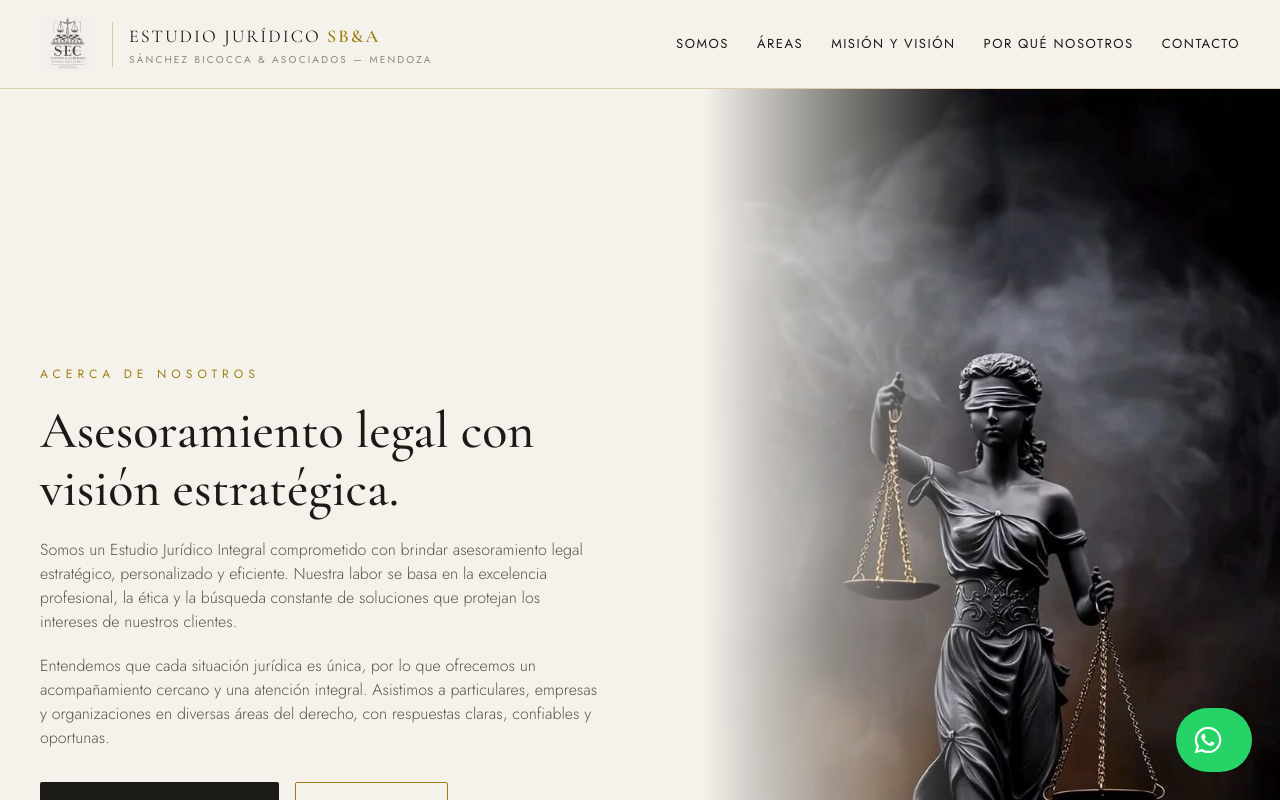
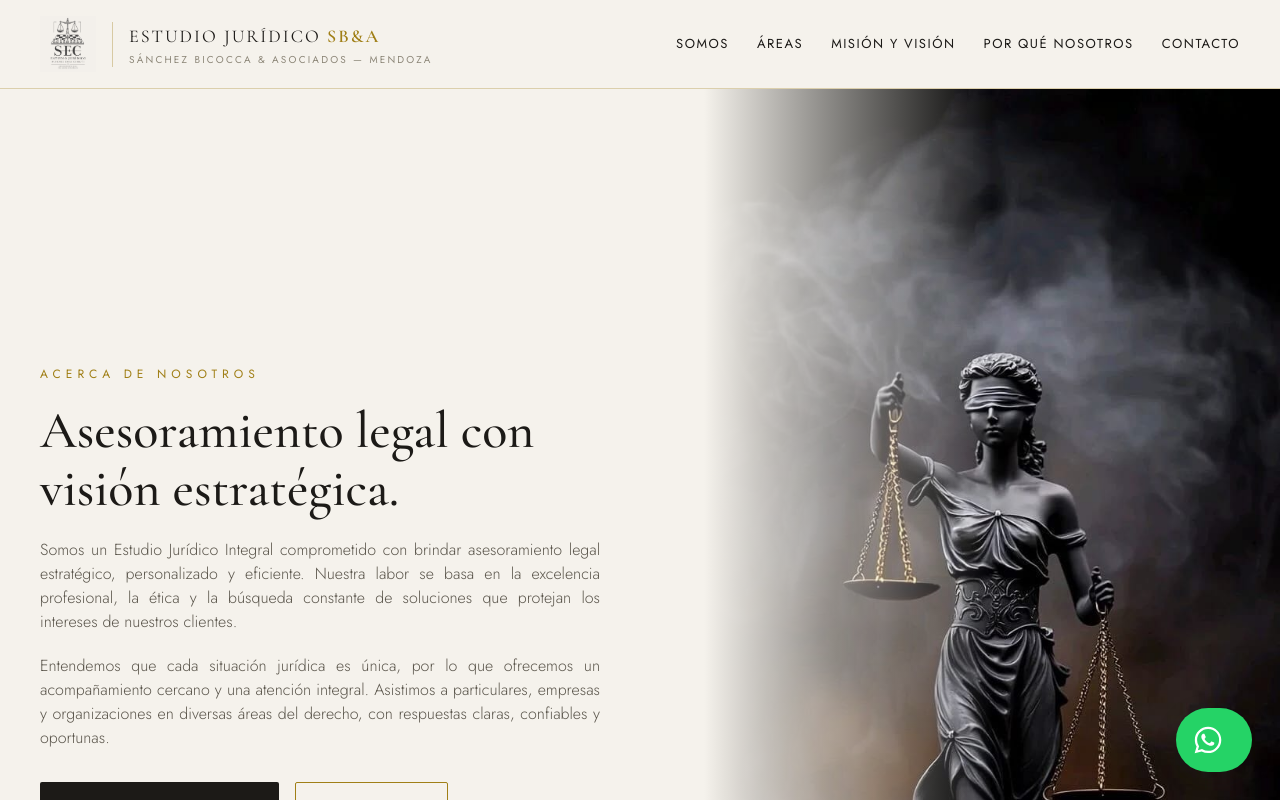
Before and after one commit to GDS2005/estudiojuridicosanchezb.ar, a React (Vite) app: page / in a window 1280 px wide. Shown: the top 800 px of the page. Built offline with nearby package versions, Linux system fonts and the light colour scheme.

Commit message:
Adding global test-justify. Changin head (title, meta) information

```diff
--- a/index.html
+++ b/index.html
@@ -3,8 +3,8 @@
   <head>
     <meta charset="UTF-8" />
     <meta name="viewport" content="width=device-width, initial-scale=1.0" />
-    <title>Estudio Jurídico SEC · Asesoramiento legal con visión estratégica</title>
-    <meta name="description" content="Estudio Jurídico SEC — Sánchez, Emili, Cerruti. Accidentes de tránsito y seguros, consumidor, daños, laboral, jubilaciones y penal tributario en Mendoza. Tu consulta es sin cargo." />
+    <title>Estudio Jurídico SB&A · Asesoramiento legal con visión estratégica</title>
+    <meta name="description" content="Estudio Jurídico SB&A — Sánchez Bicocca y Asociados. Accidentes de tránsito y seguros, consumidor, daños, laboral, jubilaciones y penal tributario en Mendoza. Tu consulta es sin cargo." />
     <link rel="icon" href="./img/logo-sec.png" />
     <link rel="preconnect" href="https://fonts.googleapis.com" />
     <link rel="preconnect" href="https://fonts.gstatic.com" crossorigin />
--- a/src/index.css
+++ b/src/index.css
@@ -16,3 +16,9 @@ a { color: #a07f16; text-decoration: none; }
 a:hover { color: #c9a227; }
 
 section { scroll-margin-top: 84px; }
+
+@layer base {
+  p, li, span {
+    @apply text-justify;
+  }
+}
```
